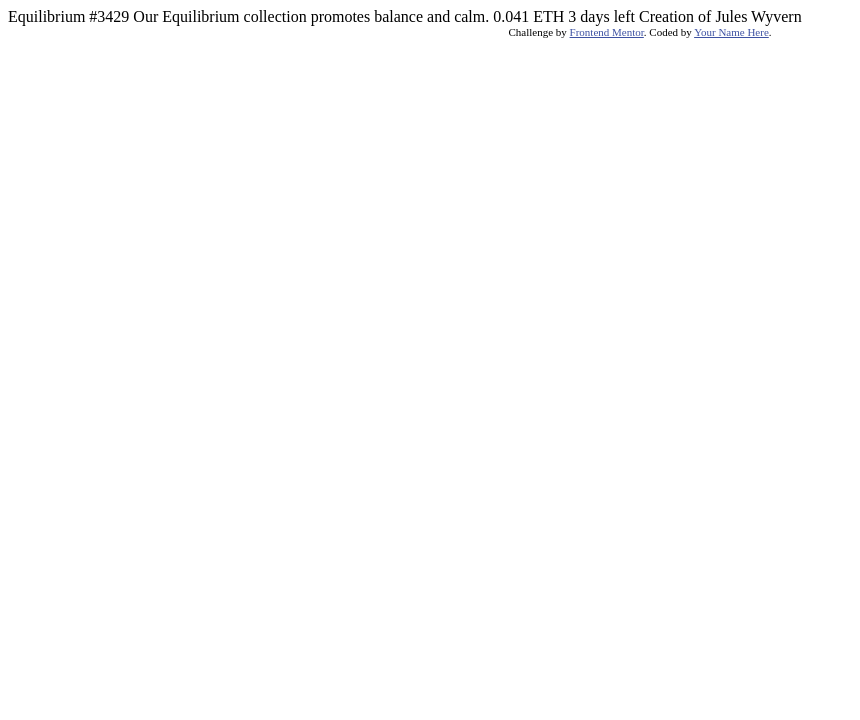
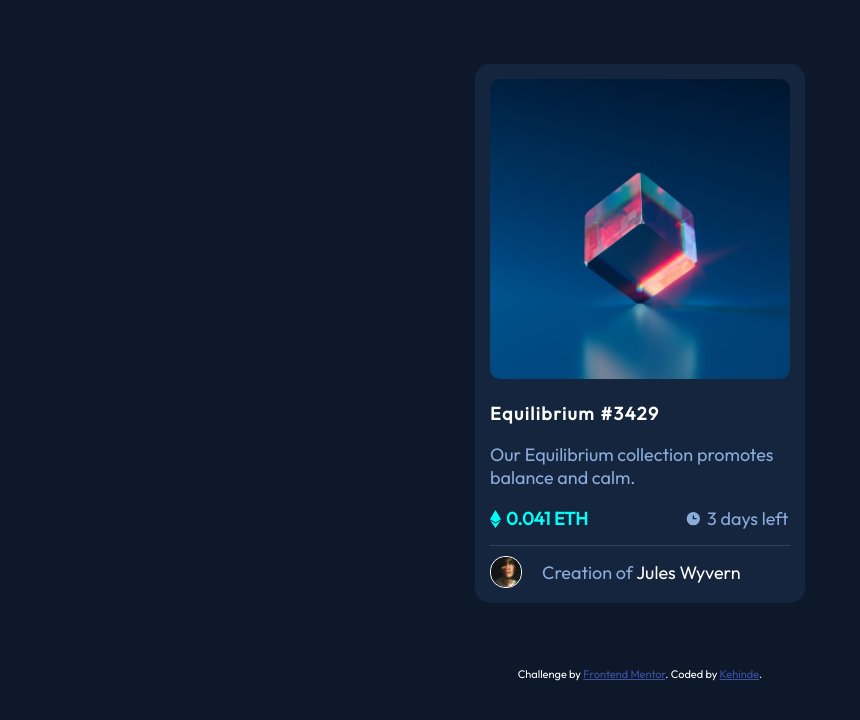
Before and after one commit to Perception12/nft-preview-card, a plain HTML site: page index.html in a window 1280 px wide. Shown: the whole page, without its empty margins (0-860 px from the left). Drawn offline with Linux system fonts and the light colour scheme.

Commit message:
complete project

```diff
--- a/index.html
+++ b/index.html
@@ -5,29 +5,48 @@
     <meta name="viewport" content="width=device-width, initial-scale=1.0"> <!-- displays site properly based on user's device -->
 
     <link rel="icon" type="image/png" sizes="32x32" href="./images/favicon-32x32.png">
+    <link rel="stylesheet" type="text/css" href="style.css">
+    <link rel="preconnect" href="https://fonts.gstatic.com" crossorigin>
+    <link href="https://fonts.googleapis.com/css2?family=Outfit&display=swap" rel="stylesheet">
 
     <title>Frontend Mentor | NFT preview card component</title>
+  </head>
 
-  <!-- Feel free to remove these styles or customise in your own stylesheet 👍 -->
-  <style>
-    .attribution { font-size: 11px; text-align: center; }
-    .attribution a { color: hsl(228, 45%, 44%); }
-  </style>
-</head>
   <body>
 
-  Equilibrium #3429
+    <div class="card">
+      <a href="#">
+        <div class="background">
+          <img src="images/image-equilibrium.jpg" alt="Equilibrium">
+          <div class="layer"></div>
+          <div class="icon">
+            <img src="images/icon-view.svg" alt="">
+          </div>
+        </div>
+      </a>
 
-  Our Equilibrium collection promotes balance and calm.
+      <p class="title"><a href="#">Equilibrium #3429 </a></p>
 
-  0.041 ETH
-  3 days left
+      <p class="description">Our Equilibrium collection promotes balance and calm.</p>
 
-  Creation of Jules Wyvern
+      <div class="flex-container">
+        <div class="flex-child wrapper">
+          <img src="images/icon-ethereum.svg"> <span class="price"> 0.041 ETH</span>
+        </div>
+        <div class=" flex-child wrapper">
+          <img src="images/icon-clock.svg"><span class="time"> 3 days left</span>
+        </div>
+      </div>
+
+      <div class="line"></div>
+
+      <div class="artist wrapper"><img src="images/image-avatar.png" width="30px" alt=""> <span>Creation of <a class="name" href="#">Jules Wyvern</a></span></div>
+    </div>
+
 
     <div class="attribution">
       Challenge by <a href="https://www.frontendmentor.io?ref=challenge" target="_blank">Frontend Mentor</a>.
-    Coded by <a href="#">Your Name Here</a>.
+      Coded by <a href="#">Kehinde</a>.
     </div>
   </body>
 </html>
--- /dev/null
+++ b/style.css
@@ -0,0 +1,112 @@
+body {
+    background-color: hsl(217, 54%, 11%);
+    font-size: 18px;
+    font-family: 'Outfit', sans-serif;
+}
+
+.card{
+    background-color: hsl(216, 50%, 16%);
+    width: 300px;
+    border-radius: 15px;
+    padding: 15px;
+    margin: 4rem auto;
+}
+
+.card > a img{
+    width: 100%;
+    border-radius: 10px;
+}
+
+.background {
+    position: relative;
+}
+
+.icon {
+    display: none;
+}
+
+.card a:hover .layer {
+    position: absolute;
+    top: 0;
+    left: 0;
+    width: 100%;
+    height: 100%;
+    border-radius: 10px;
+    background-color: hsla(178, 100%, 50%, 0.5);
+}
+.card a:hover .icon {
+    display: block;
+    position: absolute;
+    top: 50%;
+    left: 50%;
+    transform: translate(-50%, -50%);
+}
+
+.title {
+    font-weight: 600;
+    letter-spacing: 1.5px;
+}
+
+.title a, .artist a{
+    text-decoration: none;
+    color: hsl(0, 0%, 100%);
+}
+
+.title a:hover, .artist a:hover {
+    color: hsl(178, 100%, 50%);
+}
+
+.wrapper {
+    display: flex;
+    flex-direction: row;
+    align-items: center;
+    justify-content: flex-start;
+}
+
+.wrapper img {
+    margin-right: 5px;
+}
+
+.flex-container {
+    display: flex;
+    margin-bottom: 15px;
+}
+
+.flex-child {
+    flex: 1;
+}
+
+.flex-child:first-child{
+    margin-right: 90px;
+}
+
+.price {
+    color: hsl(178, 100%, 50%);
+    font-weight: 600;
+}
+
+.description, .artist, .time{
+    color: hsl(215, 51%, 70%);
+}
+
+.artist {
+    margin-top: 10px;
+}
+.artist img{
+    border:1px solid hsl(0, 0%, 100%);
+    border-radius: 15px;
+    margin-right: 20px;
+}
+
+.line{
+    height: 1px;
+    background-color:  hsl(215, 32%, 27%);
+}
+
+
+.attribution {
+    font-size: 11px;
+    text-align: center;
+    color: hsl(0, 0%, 100%);
+}
+.attribution a { color: hsl(228, 45%, 44%); }
```
Lines whose indentation alone changed are shown as unchanged.
